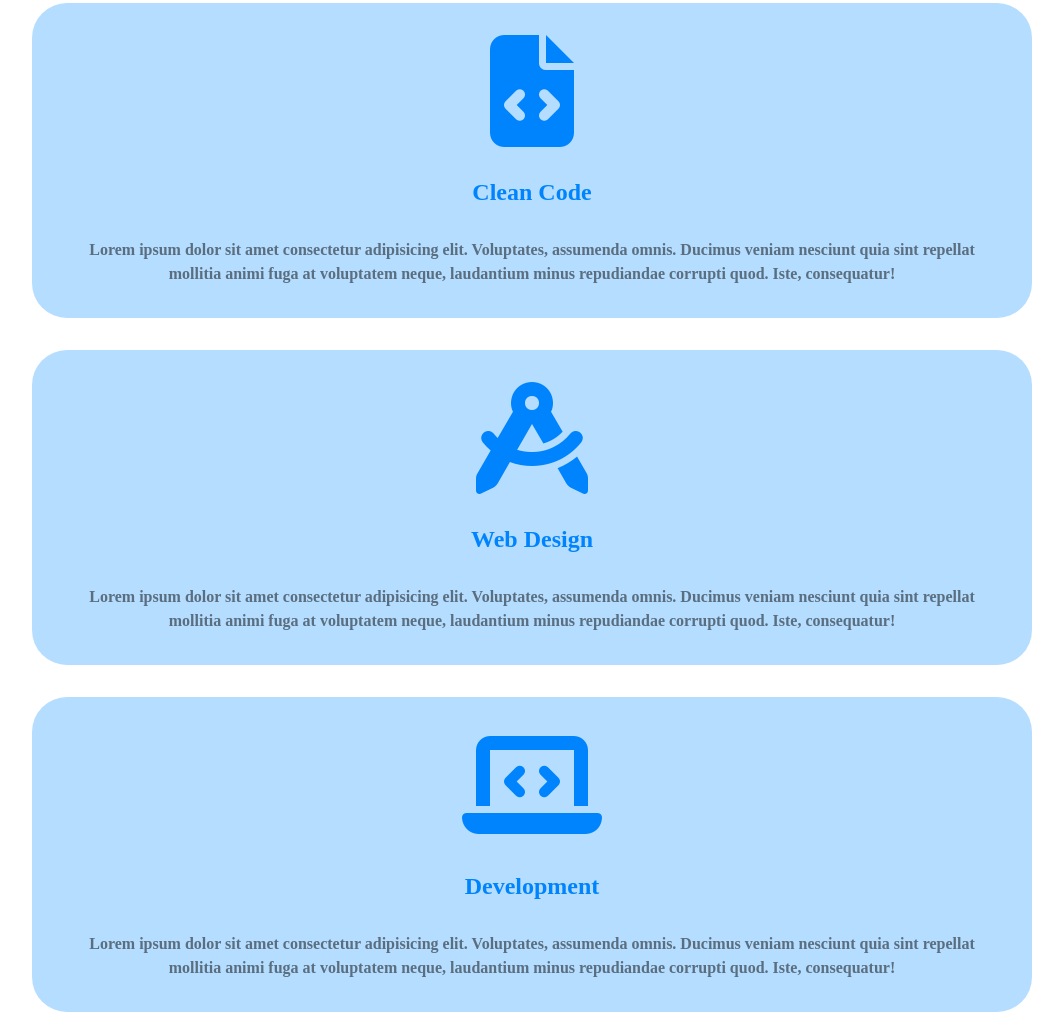
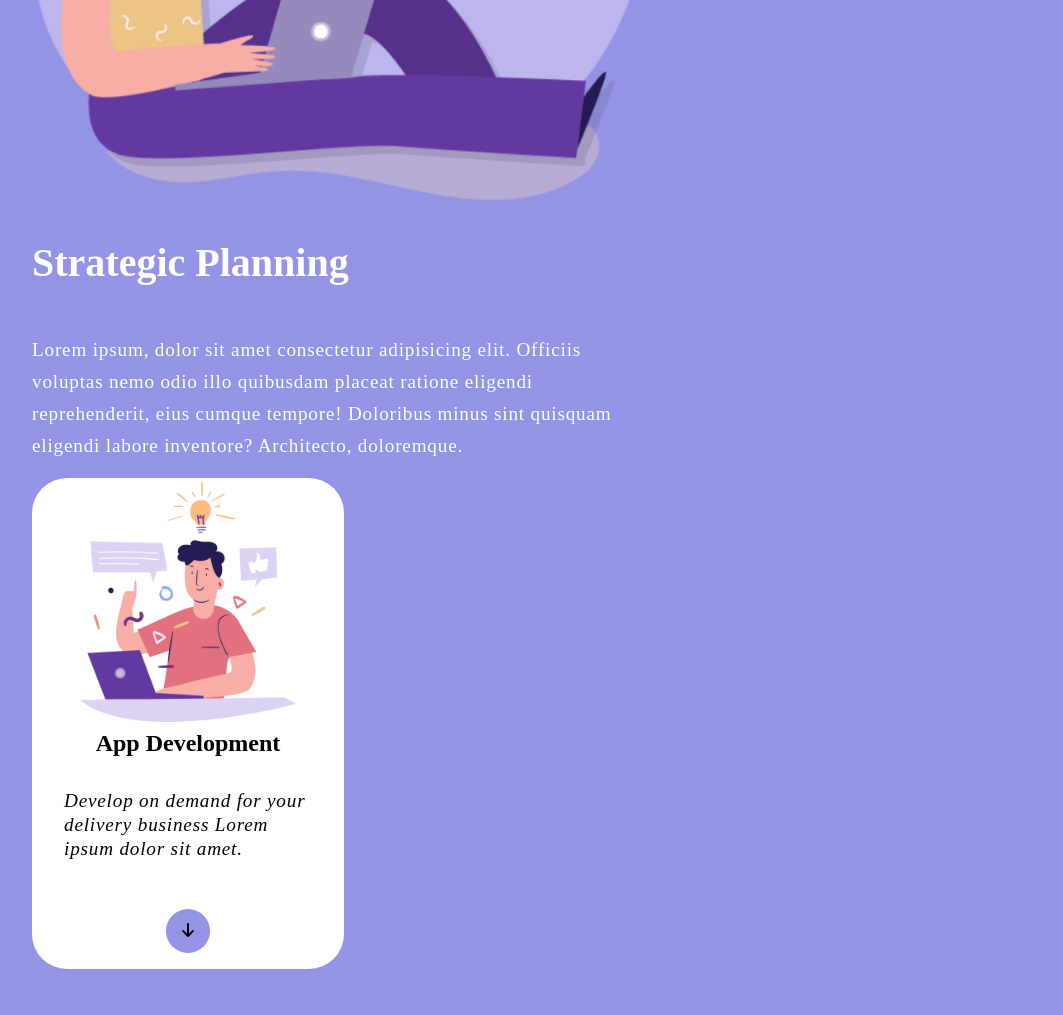
Before and after one commit to Pis4ni/htmlcss-responsive-layout, a plain HTML site: page index.html in a window 1280 px wide. Shown: the part 1417-2432 px from the top of the page, without its empty margins (108-1171 px from the left). Drawn offline with Linux system fonts and the light colour scheme.

Commit message:
add: section planning

```diff
--- a/css/style.css
+++ b/css/style.css
@@ -1,3 +1,4 @@
+/* main ############## GENERALS ########## */
 *{
     box-sizing: border-box;
     margin: 0;
@@ -19,8 +20,21 @@ button{
     --col1:#0084fd;
     --col2:#b5ddff;
 }
+h2{
+    font-size: 2.5rem;
+    padding: 2rem 0;
+}
+h3{
+    font-size: 2.3rem;
+}
+p{
+    margin: 1rem 0;
+    font-size: 1.2rem;
+    line-height: 2rem;
+    letter-spacing: .05rem;
+}
 
-/*! ############## header ########## */
+/*son ############## header ########## */
 header{
     background-color: var(--col1);
     position: sticky;
@@ -30,7 +44,7 @@ header{
     padding: 1rem 0;
 }
 .container{
-    width: 90%;
+    width: 85%;
     margin: 0 auto;
 }
 nav>ul{
@@ -73,7 +87,14 @@ nav>ul>li:hover{
     background-color: #49a7ff;
 }
 
-/* !############# CARDS ########### */
+/*son ############# SECTION ########### */
+section:nth-of-type(even){
+    background-color:#9593e6 ;
+    color: #fff;
+}
+
+
+/*son !############# CARDS ########### */
 
 .card{
     padding: 0 2rem ;
@@ -104,10 +125,24 @@ nav>ul>li:hover{
 .col-set-1 p{
     color:#5a6e7f
 }
+.col-set-2{
+    background-color: #fff;
+    color: #000;
+}
 .large{
     padding: 2rem 2rem 0 2rem ;
 }
-/* ! utils */
+.down-btn{
+    border-radius: 50%;
+    padding: .8rem 1rem;
+    background-color: #9593e6;
+    margin: 1rem;
+}
+#planning .card>p{
+    font-style: italic;
+    font-weight: 400;
+}
+/* main #############! utils ########### */
 
 .flex{
     display: flex;
@@ -136,10 +171,14 @@ nav>ul>li:hover{
 n3{
     order: 3;
 }
+.wrap{
+    flex-wrap: wrap;
+}
+
 .txt-center{
     text-align: center;
 }
-/* ! media query */
+/*main ############### media query ########### */
 
 /* main tablet */
 @media screen and (min-width: 576px) {
@@ -178,6 +217,29 @@ n3{
         position: relative;
         top:7px
     }
+    main>section>.card-container{
+        flex-wrap: wrap;
+        flex-direction: row;
+    }
+    .col:first-child{
+        width: calc(((100% - 4rem) / 3) * 2);
+    }
+
+    .col{
+        width: calc((100% - 4rem) / 3);
+    }
+    .large{
+        flex-direction: row;
+        height: 100%;
+    }
+    .crd-col{
+        width: 50%;
+        overflow: hidden;
+    }
+    .large>div>img{
+        margin-bottom: -320px;
+    }
+
 }
 @media screen and (min-width: 1200px) {
     .container{
--- a/index.html
+++ b/index.html
@@ -44,10 +44,11 @@
     </header>
     <main>
         <!-- section intro -->
-        <section>
-            <div class="flex switch between gap container">
+        <section id="intro">
+            <div class="flex switch between gap container wrap card-container">
                 <div class="col">
                     <div class="card large flex switch between col-set-1">
+                        <div class="crd-col">
                             <h3>
                                 Get a demo application
                             </h3>
@@ -55,7 +56,8 @@
                                 Lorem ipsum dolor sit amet consectetur adipisicing elit. Voluptates, assumenda omnis. Ducimus veniam nesciunt quia sint repellat mollitia animi fuga at voluptatem neque, laudantium minus repudiandae corrupti quod. Iste, consequatur!
                             </p>
                             <button><i class="fa-brands fa-apple"></i> App Store</button>
-                        <div>
+                        </div>
+                        <div class="crd-col">
                             <img src="./img/phone.png" class="bottom" alt="">
                         </div>
                     </div>
@@ -66,7 +68,7 @@
                             Clean Code
                         </h3>
                         <p class="n2 txt-center">
-                            Lorem ipsum dolor sit amet consectetur adipisicing elit. Voluptates, assumenda omnis. Ducimus veniam nesciunt quia sint repellat mollitia animi fuga at voluptatem neque, laudantium minus repudiandae corrupti quod. Iste, consequatur!
+                            Lorem ipsum dolor sit amet consectetur adipisicing elit. Totam laborum, cum enim culpa delectus eius.
                         </p>
                         <div class=" card_img n1">
                             <i class="fa-solid fa-file-code"></i>
@@ -79,7 +81,7 @@
                             Web Design
                         </h3>
                         <p class="n2 txt-center">
-                            Lorem ipsum dolor sit amet consectetur adipisicing elit. Voluptates, assumenda omnis. Ducimus veniam nesciunt quia sint repellat mollitia animi fuga at voluptatem neque, laudantium minus repudiandae corrupti quod. Iste, consequatur!
+                            Lorem ipsum dolor sit amet consectetur adipisicing elit. Quas nobis, quisquam laboriosam vitae officiis recusandae.
                         </p>
                         <div class=" card_img n1">
                             <i class="fa-solid fa-compass-drafting"></i>
@@ -92,7 +94,7 @@
                             Development
                         </h3>
                         <p class="n2 txt-center">
-                            Lorem ipsum dolor sit amet consectetur adipisicing elit. Voluptates, assumenda omnis. Ducimus veniam nesciunt quia sint repellat mollitia animi fuga at voluptatem neque, laudantium minus repudiandae corrupti quod. Iste, consequatur!
+                            Lorem ipsum dolor sit amet consectetur adipisicing elit. Ex adipisci doloremque incidunt dolore minus porro!
                         </p>
                         <div class=" card_img n1">
                             <i class="fa-solid fa-laptop-code"></i>
@@ -105,7 +107,7 @@
                             Development
                         </h3>
                         <p class="n2 txt-center">
-                            Lorem ipsum dolor sit amet consectetur adipisicing elit. Voluptates, assumenda omnis. Ducimus veniam nesciunt quia sint repellat mollitia animi fuga at voluptatem neque, laudantium minus repudiandae corrupti quod. Iste, consequatur!
+                            Lorem ipsum dolor sit amet consectetur adipisicing elit. Reiciendis commodi voluptates labore enim fugit expedita.
                         </p>
                         <div class=" card_img n1">
                             <i class="fa-solid fa-bullhorn"></i>
@@ -115,6 +117,36 @@
             </div>
 
         </section>
+        <!-- section planning -->
+        <section id="planning">
+            <div class="container">
+                <div class="col">
+                    <img src="./img/planning1.png" alt="planning">
+                    <h2>
+                        Strategic Planning
+                    </h2>
+                    <p>
+                        Lorem ipsum, dolor sit amet consectetur adipisicing elit. Officiis voluptas nemo odio illo quibusdam placeat ratione eligendi reprehenderit, eius cumque tempore! Doloribus minus sint quisquam eligendi labore inventore? Architecto, doloremque.
+                    </p>
+                </div>
+                <div class="col">
+                    <div class="card flex ycenter switch between col-set-2">
+                        <div>
+                            <img src="./img/planning2.png" alt="p2">
+                        </div>
+                        <h3>
+                            App Development
+                        </h3>
+                        <p>
+                            Develop on demand for your delivery business Lorem ipsum dolor sit amet.
+                        </p>
+                        <div class="down-btn">
+                            <i class="fa-solid fa-arrow-down"></i>
+                        </div>
+                    </div>
+                </div>
+            </div>
+        </section>
     </main>
 </body>
 </html>
```
Lines whose indentation alone changed are shown as unchanged.
